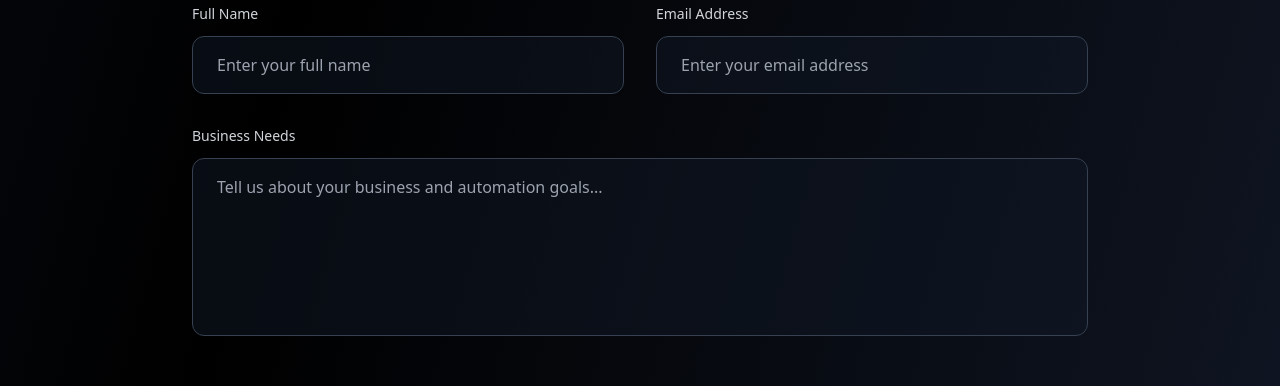
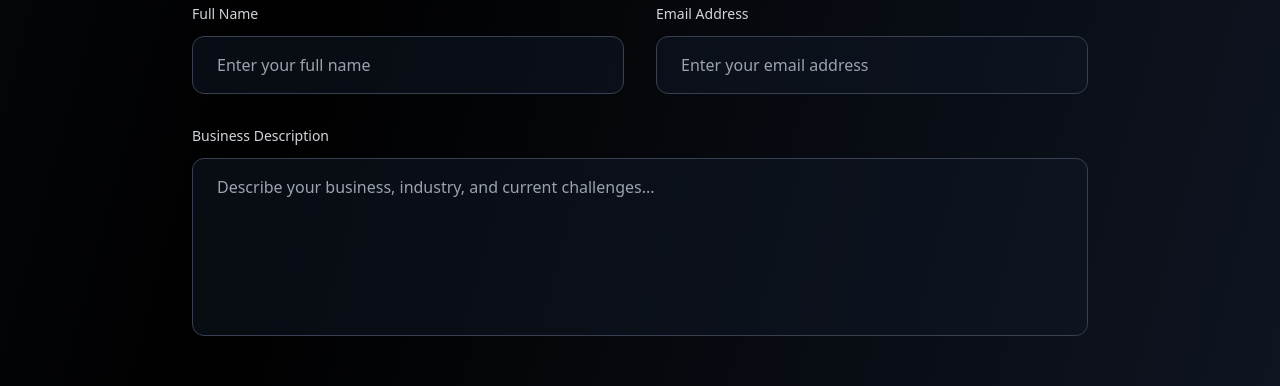
Before and after one commit to B-Syc/Sycarex, a React (Vite) app: page / in a window 1280 px wide. Shown: the part 3680-4066 px from the top of the page. Built offline with nearby package versions, Linux system fonts and the light colour scheme; no server answers.

Commit message:
Update consultation form fields and database

```diff
--- a/src/App.tsx
+++ b/src/App.tsx
@@ -28,7 +28,7 @@ function App() {
   const [formData, setFormData] = useState({
     name: '',
     email: '',
-    businessNeeds: ''
+    businessDescription: ''
   });
   const [isSubmitting, setIsSubmitting] = useState(false);
   const [submitStatus, setSubmitStatus] = useState<'idle' | 'success' | 'error'>('idle');
@@ -52,7 +52,7 @@ function App() {
         .insert({
           name: formData.name,
           email: formData.email,
-          business_needs: formData.businessNeeds,
+          business_description: formData.businessDescription,
         });
 
       if (error) {
@@ -61,6 +61,7 @@ function App() {
 
       setSubmitStatus('success');
       setFormData({ name: '', email: '', businessNeeds: '' });
+      setFormData({ name: '', email: '', businessDescription: '' });
     } catch (error) {
       console.error('Error submitting consultation request:', error);
       setSubmitStatus('error');
@@ -444,17 +445,17 @@ function App() {
             </div>
 
             <div className="group">
-              <label htmlFor="businessNeeds" className="block text-sm font-medium text-gray-300 mb-3">
-                Business Needs
+              <label htmlFor="businessDescription" className="block text-sm font-medium text-gray-300 mb-3">
+                Business Description
               </label>
               <textarea
-                id="businessNeeds"
-                name="businessNeeds"
-                value={formData.businessNeeds}
+                id="businessDescription"
+                name="businessDescription"
+                value={formData.businessDescription}
                 onChange={handleInputChange}
                 rows={6}
                 className="w-full px-6 py-4 bg-gray-900/50 border border-gray-700 rounded-xl text-white placeholder-gray-400 focus:border-cyan-500 focus:ring-2 focus:ring-cyan-500/20 focus:outline-none transition-all duration-300 group-hover:border-gray-600 resize-none disabled:opacity-50 disabled:cursor-not-allowed"
-                placeholder="Tell us about your business and automation goals..."
+                placeholder="Describe your business, industry, and current challenges..."
                 disabled={isSubmitting}
                 required
               />
--- a/src/lib/supabase.ts
+++ b/src/lib/supabase.ts
@@ -17,7 +17,7 @@ export type Database = {
           id: string;
           name: string;
           email: string;
-          business_needs: string;
+          business_description: string;
           status: 'pending' | 'contacted' | 'scheduled' | 'completed' | 'cancelled';
           created_at: string;
           updated_at: string;
@@ -26,7 +26,7 @@ export type Database = {
           id?: string;
           name: string;
           email: string;
-          business_needs: string;
+          business_description: string;
           status?: 'pending' | 'contacted' | 'scheduled' | 'completed' | 'cancelled';
           created_at?: string;
           updated_at?: string;
@@ -35,7 +35,7 @@ export type Database = {
           id?: string;
           name?: string;
           email?: string;
-          business_needs?: string;
+          business_description?: string;
           status?: 'pending' | 'contacted' | 'scheduled' | 'completed' | 'cancelled';
           created_at?: string;
           updated_at?: string;
```
Also changed, not shown: 1 other file (tests, documents, lock files or other folders).
